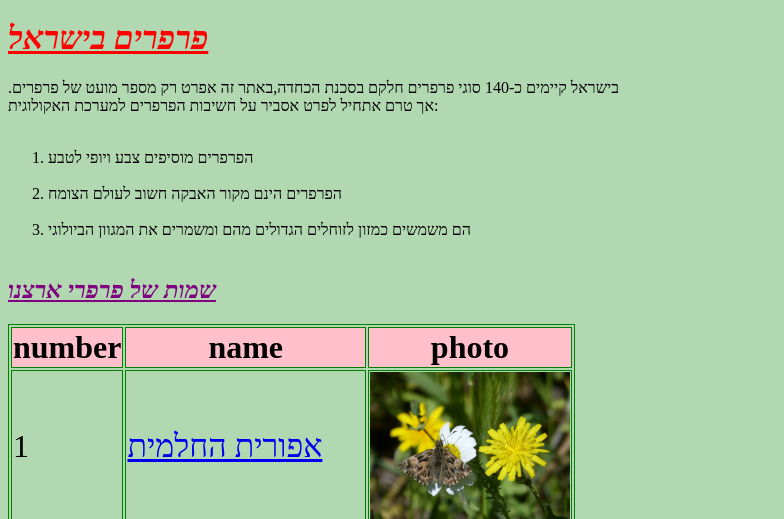
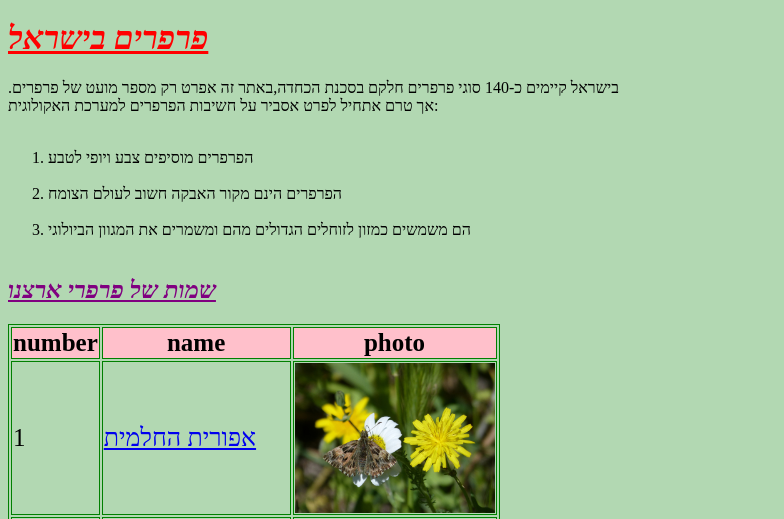
Before and after one commit to OzEzraCohen/html, a plain HTML site: page index.html in a window 1280 px wide. Shown: the part 281-800 px from the top of the page, without its empty margins (0-784 px from the left). Drawn offline with Linux system fonts and the light colour scheme; grey boxes are pictures that could not be loaded.

Commit message:
Update style.css

```diff
--- a/style.css
+++ b/style.css
@@ -13,7 +13,7 @@ h1 {
  }
  table, th, td {
   border: 1px solid green;
-  font-size:32px
+  font-size:25px
 }
 
  body {
```
